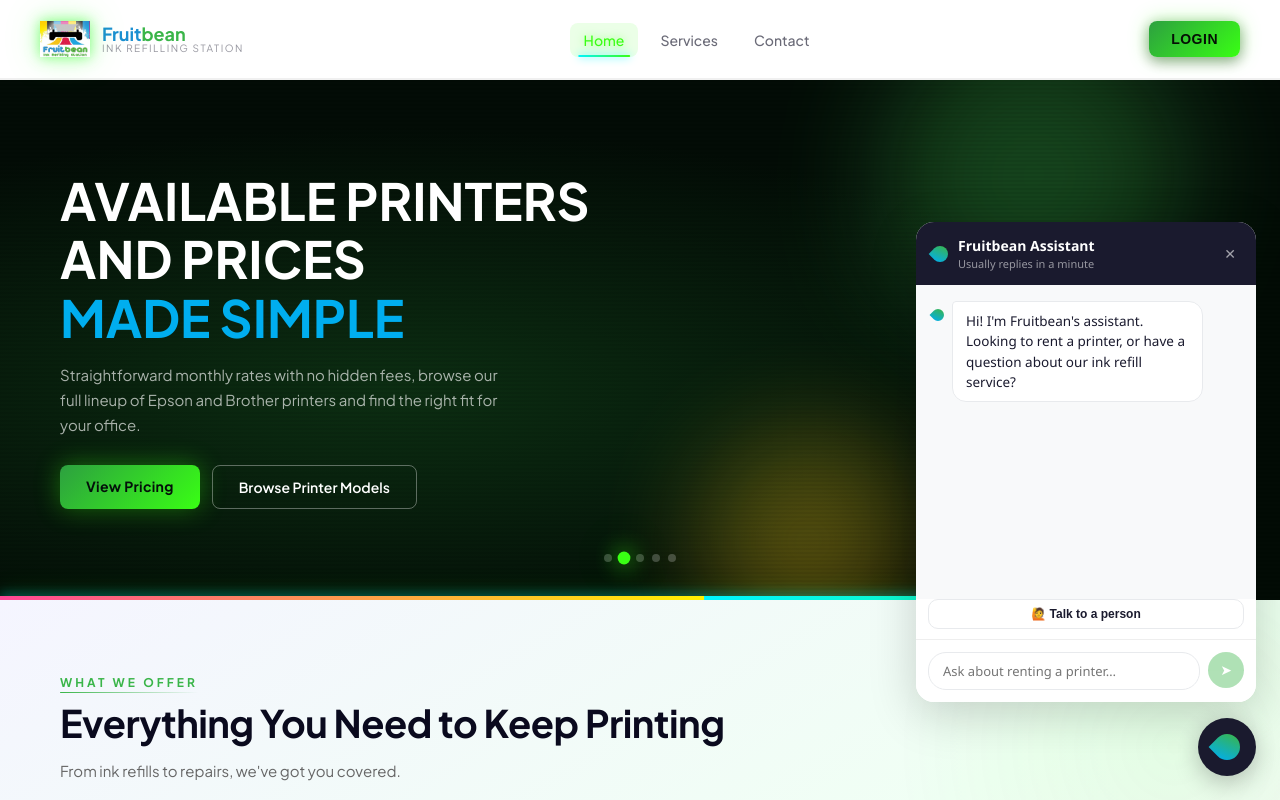
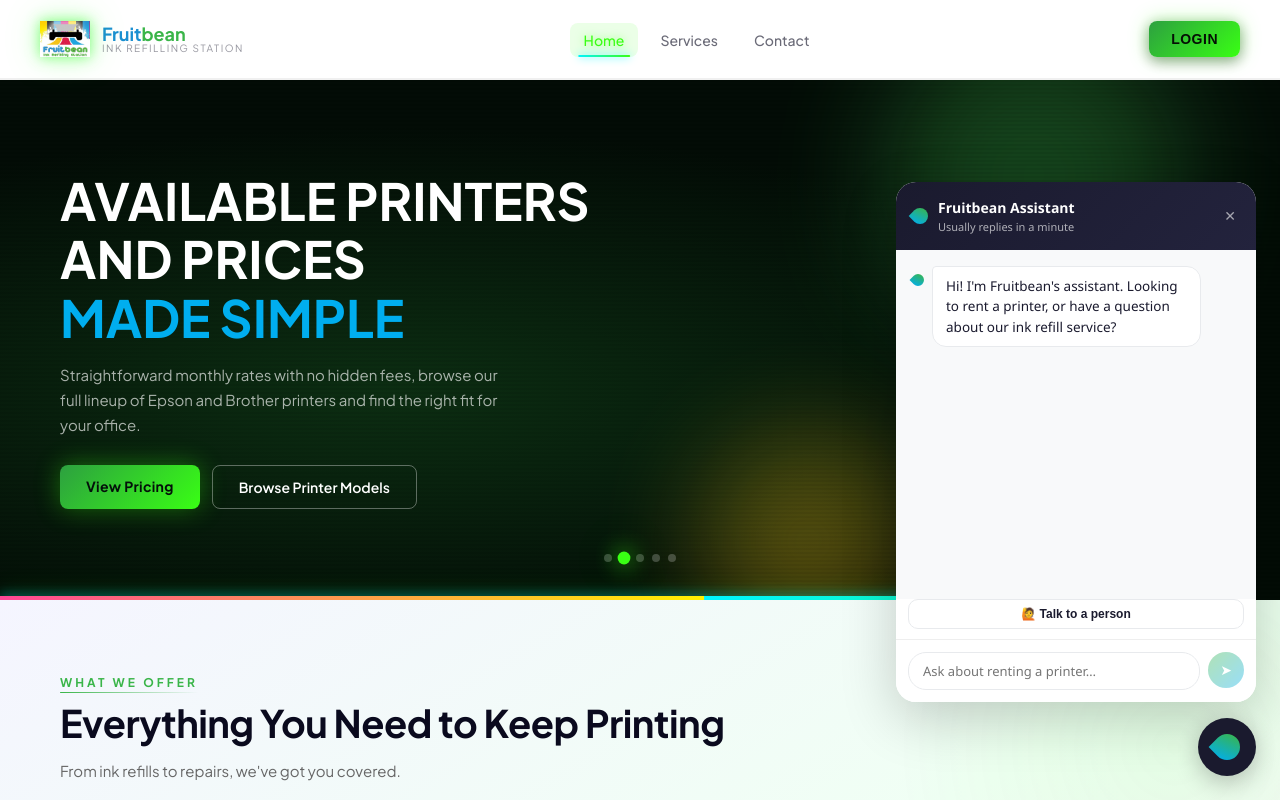
Before and after one commit to RobertAlim/fruitbeanweb, a Next.js app: page / in a window 1280 px wide. Both pictures are taken after a click on the button "Open chat". Shown: the top 800 px of the page. Built offline with nearby package versions, Linux system fonts and the light colour scheme; no server answers; the database is empty.

Commit message:
ai chat update V1.1

```diff
--- a/app/components/ChatWidget.jsx
+++ b/app/components/ChatWidget.jsx
@@ -5,6 +5,9 @@ import "./chatwidget.css";
 
 const SESSION_KEY = "fruitbean_chat_session_id";
 const POLL_MS = 4000;
+const POLL_FAILS_BEFORE_WARNING = 2;
+
+const isLiveStatus = (status) => status === "awaiting_human" || status === "human";
 
 function getOrCreateSessionId() {
 	if (typeof window === "undefined") return null;
@@ -44,6 +47,17 @@ function toDisplayMessage(m) {
 	return { role: "bot", text: m.text };
 }
 
+function getInitials(name) {
+	if (!name) return "FB";
+	return name
+		.trim()
+		.split(/\s+/)
+		.map((w) => w[0])
+		.join("")
+		.toUpperCase()
+		.slice(0, 2);
+}
+
 export default function ChatWidget() {
 	const [open, setOpen] = useState(false);
 	const [ready, setReady] = useState(false);
@@ -58,13 +72,17 @@ export default function ChatWidget() {
 	const [input, setInput] = useState("");
 	const [sending, setSending] = useState(false);
 	const [escalating, setEscalating] = useState(false);
+	const [connectionIssue, setConnectionIssue] = useState(false);
 
 	const sessionIdRef = useRef(null);
 	const lastMessageIdRef = useRef(0);
 	const pollRef = useRef(null);
+	const pollFailCountRef = useRef(0);
 
 	const scrollRef = useRef(null);
 	const textareaRef = useRef(null);
+
+	const live = isLiveStatus(status);
 
 	useEffect(() => {
 		sessionIdRef.current = getOrCreateSessionId();
@@ -131,9 +149,21 @@ export default function ChatWidget() {
 				)}&afterId=${lastMessageIdRef.current}`
 			);
 			const data = await res.json();
-			if (res.ok) applyServerState(data.conversation, data.messages);
+			if (res.ok) {
+				applyServerState(data.conversation, data.messages);
+				pollFailCountRef.current = 0;
+				setConnectionIssue(false);
+			} else {
+				throw new Error("poll failed");
+			}
 		} catch (err) {
-			// Silent — polling failures shouldn't interrupt the UI.
+			// A couple of missed polls isn't worth alarming anyone over — admin
+			// replies just arrive a little late. Only surface it if it keeps
+			// happening, so the visitor knows to refresh if needed.
+			pollFailCountRef.current += 1;
+			if (pollFailCountRef.current >= POLL_FAILS_BEFORE_WARNING) {
+				setConnectionIssue(true);
+			}
 		}
 	}, []);
 
@@ -198,6 +228,8 @@ export default function ChatWidget() {
 				setMessages((prev) => [...prev, ...newOnes.map(toDisplayMessage)]);
 				lastMessageIdRef.current = data.messages[data.messages.length - 1].message_id;
 			}
+			pollFailCountRef.current = 0;
+			setConnectionIssue(false);
 		} catch (err) {
 			setMessages((prev) => {
 				const next = waitingOnAi ? prev.slice(0, -1) : prev;
@@ -234,6 +266,23 @@ export default function ChatWidget() {
 	}
 
 	const showTalkToHuman = status === "ai";
+
+	const headerTitle = live
+		? claimedByName
+			? claimedByName
+			: "Fruitbean Live Support"
+		: "Fruitbean Assistant";
+
+	const headerSubtitle = connectionIssue
+		? "Reconnecting…"
+		: status === "human"
+		? `Chatting with ${claimedByName || "our team"}`
+		: status === "awaiting_human"
+		? "Connecting you to our team…"
+		: status === "closed"
+		? "Conversation ended"
+		: "Usually replies in a minute";
+
 	const bannerText =
 		status === "awaiting_human"
 			? "🙋 You're connected with our team — someone will reply shortly."
@@ -245,27 +294,34 @@ export default function ChatWidget() {
 		<div className="chatwidget-root">
 			{open && (
 				<div
-					className="chatwidget-panel"
+					className={`chatwidget-panel${live ? " chatwidget-panel--live" : ""}`}
 					role="dialog"
-					aria-label="Fruitbean chat assistant"
+					aria-label={live ? "Fruitbean live support" : "Fruitbean chat assistant"}
 				>
 					<div className="chatwidget-header">
 						<div className="chatwidget-header-info">
+							{live ? (
+								<span
+									className="chatwidget-liveavatar chatwidget-liveavatar--sm"
+									aria-hidden="true"
+								>
+									{claimedByName ? getInitials(claimedByName) : "🙋"}
+								</span>
+							) : (
 								<span
 									className="chatwidget-droplet chatwidget-droplet--sm"
 									aria-hidden="true"
 								></span>
+							)}
 
-							<div>
-								<div className="chatwidget-title">
-									Fruitbean Assistant
+							<div style={{ minWidth: 0 }}>
+								<div className="chatwidget-title-row">
+									<span className="chatwidget-title">{headerTitle}</span>
+									{live && <span className="chatwidget-live-chip">LIVE</span>}
 								</div>
 								<div className="chatwidget-subtitle">
-									{status === "human"
-										? `Chatting with ${claimedByName || "our team"}`
-										: status === "awaiting_human"
-										? "Connecting you to our team…"
-										: "Usually replies in a minute"}
+									{connectionIssue && <span className="chatwidget-reconnect-dot" />}
+									{headerSubtitle}
 								</div>
 							</div>
 						</div>
@@ -305,12 +361,20 @@ export default function ChatWidget() {
 									key={i}
 									className={`chatwidget-row chatwidget-row--${m.role}`}
 								>
-									{m.role === "bot" && (
+									{m.role === "bot" &&
+										(live ? (
+											<span
+												className="chatwidget-liveavatar chatwidget-liveavatar--xs"
+												aria-hidden="true"
+											>
+												{getInitials(m.from)}
+											</span>
+										) : (
 											<span
 												className="chatwidget-droplet chatwidget-droplet--xs"
 												aria-hidden="true"
 											></span>
-									)}
+										))}
 
 									<div
 										className={`chatwidget-bubble chatwidget-bubble--${m.role}`}
@@ -362,6 +426,8 @@ export default function ChatWidget() {
 							placeholder={
 								status === "closed"
 									? "This conversation has ended…"
+									: live
+									? "Message our team…"
 									: "Ask about renting a printer…"
 							}
 							aria-label="Type a message"
@@ -381,18 +447,23 @@ export default function ChatWidget() {
 			)}
 
 			<button
-				className="chatwidget-toggle"
+				className={`chatwidget-toggle${live ? " chatwidget-toggle--live" : ""}`}
 				onClick={() => setOpen((o) => !o)}
 				aria-label={open ? "Close chat" : "Open chat"}
 			>
+				{live ? (
+					<span className="chatwidget-liveavatar chatwidget-liveavatar--sm" aria-hidden="true">
+						{claimedByName ? getInitials(claimedByName) : "🙋"}
+					</span>
+				) : (
 					<span
 						className="chatwidget-droplet chatwidget-droplet--lg"
 						aria-hidden="true"
 					></span>
+				)}
 
-				{!open && (
-					<span className="chatwidget-toggle-badge">1</span>
-				)}
+				{!open && live && <span className="chatwidget-toggle-livedot" aria-hidden="true" />}
+				{!open && !live && <span className="chatwidget-toggle-badge">1</span>}
 			</button>
 		</div>
 	);
--- a/app/components/chatwidget.css
+++ b/app/components/chatwidget.css
@@ -1,9 +1,47 @@
-/* ─── Ink-drop shape (signature element) ───
-   A circle with a pinched top, built with clip-path,
-   reused at 3 sizes: toggle button, header avatar, message avatar */
+/* ════════════════════════════════════════════════════════════════════════
+   Fruitbean chat widget
+   Two visual modes, switched by adding/removing `chatwidget-panel--live`
+   on the panel root:
+     · AI mode   — navy header, green/blue droplet brand (default)
+     · Live mode — magenta "Live Support" header, once a human is
+       involved (awaiting_human / human). Same window, same saved thread,
+       different identity — so a handoff is unmistakable at a glance.
+   ════════════════════════════════════════════════════════════════════════ */
+
+.chatwidget-root {
+  position: fixed;
+  bottom: 24px;
+  right: 24px;
+  z-index: 9998;
+  font-family: 'Segoe UI', system-ui, sans-serif;
+
+  /* ── AI mode tokens (default) ── */
+  --cw-header-from: #1a1a2e;
+  --cw-header-to: #23233d;
+  --cw-accent: #3ab549;
+  --cw-accent2: #00aeef;
+  --cw-accent-soft: #eaf6ff;
+  --cw-accent-soft-text: #1a6fa8;
+  --cw-accent-soft-border: #d8ecfb;
+  --cw-label-color: #1a8fd1;
+}
+
+/* ── Live Support mode tokens ── */
+.chatwidget-panel--live {
+  --cw-header-from: #7a1f52;
+  --cw-header-to: #e0338a;
+  --cw-accent: #e0338a;
+  --cw-accent2: #ff6f91;
+  --cw-accent-soft: #fdeef6;
+  --cw-accent-soft-text: #a3195b;
+  --cw-accent-soft-border: #f7d3e6;
+  --cw-label-color: #c2255c;
+}
+
+/* ─── Ink-drop shape (signature element, AI mode) ─── */
 .chatwidget-droplet {
   display: inline-block;
-  background: linear-gradient(160deg, #3ab549 0%, #00aeef 100%);
+  background: linear-gradient(160deg, var(--cw-accent) 0%, var(--cw-accent2) 100%);
   border-radius: 50% 50% 50% 0;
   transform: rotate(45deg);
   flex-shrink: 0;
@@ -12,14 +50,20 @@
 .chatwidget-droplet--sm { width: 16px; height: 16px; }
 .chatwidget-droplet--xs { width: 12px; height: 12px; margin-top: 8px; }
 
-/* ─── Root wrapper, fixed bottom-right ─── */
-.chatwidget-root {
-  position: fixed;
-  bottom: 24px;
-  right: 24px;
-  z-index: 9998;
-  font-family: 'Segoe UI', system-ui, sans-serif;
+/* ─── Live Support avatar (replaces droplet in live mode) ─── */
+.chatwidget-liveavatar {
+  display: flex;
+  align-items: center;
+  justify-content: center;
+  border-radius: 50%;
+  background: linear-gradient(160deg, var(--cw-accent) 0%, var(--cw-accent2) 100%);
+  color: #fff;
+  font-weight: 700;
+  flex-shrink: 0;
+  letter-spacing: 0.2px;
 }
+.chatwidget-liveavatar--sm { width: 30px; height: 30px; font-size: 12px; }
+.chatwidget-liveavatar--xs { width: 22px; height: 22px; font-size: 9.5px; margin-top: 2px; }
 
 /* ─── Toggle button ─── */
 .chatwidget-toggle {
@@ -33,8 +77,11 @@
   justify-content: center;
   cursor: pointer;
   box-shadow: 0 6px 24px rgba(0,0,0,.25);
-  transition: transform .2s;
+  transition: transform .2s, background .3s;
   position: relative;
+}
+.chatwidget-toggle--live {
+  background: linear-gradient(135deg, #7a1f52 0%, #e0338a 100%);
 }
 .chatwidget-toggle:hover { transform: translateY(-2px) scale(1.04); }
 
@@ -54,19 +101,34 @@
   justify-content: center;
   border: 2px solid #fff;
 }
+.chatwidget-toggle-livedot {
+  position: absolute;
+  top: -1px;
+  right: -1px;
+  width: 15px;
+  height: 15px;
+  border-radius: 50%;
+  background: #22c55e;
+  border: 2.5px solid #fff;
+  animation: chatwidgetPulseDot 1.8s infinite;
+}
+@keyframes chatwidgetPulseDot {
+  0%, 100% { box-shadow: 0 0 0 0 rgba(34,197,94,.55); }
+  70% { box-shadow: 0 0 0 6px rgba(34,197,94,0); }
+}
 
 /* ─── Chat panel ─── */
 .chatwidget-panel {
   position: absolute;
   bottom: 74px;
   right: 0;
-  width: 340px;
+  width: 360px;
   max-width: calc(100vw - 48px);
-  height: 480px;
+  height: 520px;
   max-height: calc(100vh - 140px);
   background: #fff;
-  border-radius: 18px;
-  box-shadow: 0 12px 48px rgba(0,0,0,.18);
+  border-radius: 20px;
+  box-shadow: 0 16px 56px rgba(0,0,0,.2);
   display: flex;
   flex-direction: column;
   overflow: hidden;
@@ -79,20 +141,70 @@
 
 /* ─── Header ─── */
 .chatwidget-header {
-  background: #1a1a2e;
-  padding: 14px 16px;
+  background: linear-gradient(135deg, var(--cw-header-from) 0%, var(--cw-header-to) 100%);
+  padding: 16px 16px;
   display: flex;
   align-items: center;
   justify-content: space-between;
   flex-shrink: 0;
+  transition: background .35s ease;
 }
 .chatwidget-header-info {
   display: flex;
   align-items: center;
   gap: 10px;
+  min-width: 0;
 }
-.chatwidget-title { color: #fff; font-size: 14px; font-weight: 700; }
-.chatwidget-subtitle { color: rgba(255,255,255,.55); font-size: 11px; margin-top: 1px; }
+.chatwidget-title-row {
+  display: flex;
+  align-items: center;
+  gap: 6px;
+}
+.chatwidget-title {
+  color: #fff;
+  font-size: 14px;
+  font-weight: 700;
+  white-space: nowrap;
+  overflow: hidden;
+  text-overflow: ellipsis;
+}
+.chatwidget-live-chip {
+  flex-shrink: 0;
+  display: inline-flex;
+  align-items: center;
+  gap: 4px;
+  background: rgba(255,255,255,.2);
+  color: #fff;
+  font-size: 9.5px;
+  font-weight: 800;
+  letter-spacing: 0.4px;
+  padding: 2px 6px 2px 5px;
+  border-radius: 20px;
+}
+.chatwidget-live-chip::before {
+  content: '';
+  width: 5px;
+  height: 5px;
+  border-radius: 50%;
+  background: #22c55e;
+  animation: chatwidgetPulseDot 1.8s infinite;
+}
+.chatwidget-subtitle {
+  color: rgba(255,255,255,.65);
+  font-size: 11px;
+  margin-top: 2px;
+  display: flex;
+  align-items: center;
+  gap: 5px;
+}
+.chatwidget-reconnect-dot {
+  width: 6px;
+  height: 6px;
+  border-radius: 50%;
+  background: #ffb020;
+  flex-shrink: 0;
+  animation: chatwidgetPulseDot 1.4s infinite;
+}
 .chatwidget-close {
   background: transparent;
   border: none;
@@ -100,6 +212,7 @@
   font-size: 14px;
   cursor: pointer;
   padding: 4px;
+  flex-shrink: 0;
 }
 .chatwidget-close:hover { color: #fff; }
 
@@ -136,7 +249,7 @@
   border-top-left-radius: 4px;
 }
 .chatwidget-bubble--user {
-  background: #3ab549;
+  background: linear-gradient(135deg, var(--cw-accent) 0%, var(--cw-accent2) 100%);
   color: #fff;
   border-top-right-radius: 4px;
 }
@@ -164,7 +277,6 @@
   background: #fff;
   flex-shrink: 0;
 }
-/* In chatwidget.css, replace .chatwidget-inputbar input with: */
 .chatwidget-inputbar textarea {
   flex: 1;
   border: 1.5px solid #e8eaed;
@@ -179,33 +291,35 @@
   line-height: 1.4;
   transition: border-color .2s;
 }
-.chatwidget-inputbar textarea:focus { border-color: #3ab549; }
+.chatwidget-inputbar textarea:focus { border-color: var(--cw-accent); }
+.chatwidget-inputbar textarea:disabled { background: #fafafa; color: #aaa; }
 
 .chatwidget-inputbar button {
   width: 36px;
   height: 36px;
   border-radius: 50%;
   border: none;
-  background: #3ab549;
+  background: linear-gradient(135deg, var(--cw-accent) 0%, var(--cw-accent2) 100%);
   color: #fff;
   font-size: 14px;
   cursor: pointer;
   flex-shrink: 0;
-  transition: background .2s, opacity .2s;
+  transition: opacity .2s, transform .1s;
 }
-.chatwidget-inputbar button:hover:not(:disabled) { background: #2a8a37; }
-.chatwidget-inputbar button:disabled { opacity: .4; cursor: not-allowed; }
+.chatwidget-inputbar button:hover:not(:disabled) { transform: scale(1.05); }
+.chatwidget-inputbar button:disabled { opacity: .4; cursor: not-allowed; transform: none; }
 
 /* ─── Human handoff banner ─── */
 .chatwidget-banner {
-  background: #eaf6ff;
-  color: #1a6fa8;
+  background: var(--cw-accent-soft);
+  color: var(--cw-accent-soft-text);
   font-size: 11.5px;
   font-weight: 600;
   text-align: center;
-  padding: 7px 12px;
-  border-bottom: 1px solid #d8ecfb;
+  padding: 8px 12px;
+  border-bottom: 1px solid var(--cw-accent-soft-border);
   flex-shrink: 0;
+  transition: background .3s ease, color .3s ease;
 }
 
 /* ─── System messages (e.g. "connecting you...", "conversation closed") ─── */
@@ -221,7 +335,7 @@
 .chatwidget-bubble-from {
   font-size: 10.5px;
   font-weight: 700;
-  color: #1a8fd1;
+  color: var(--cw-label-color);
   margin-bottom: 2px;
 }
 
@@ -239,7 +353,7 @@
   cursor: pointer;
   transition: border-color .2s, background .2s;
 }
-.chatwidget-human-btn:hover:not(:disabled) { border-color: #3ab549; background: #f4fbf5; }
+.chatwidget-human-btn:hover:not(:disabled) { border-color: var(--cw-accent); background: #fdf2f8; }
 .chatwidget-human-btn:disabled { opacity: .6; cursor: not-allowed; }
 
 /* ─── Responsive ─── */
@@ -252,4 +366,7 @@
 @media (prefers-reduced-motion: reduce) {
   .chatwidget-panel { animation: none; }
   .chatwidget-typing span { animation: none; }
+  .chatwidget-toggle-livedot,
+  .chatwidget-live-chip::before,
+  .chatwidget-reconnect-dot { animation: none; }
 }
```
Also changed, not shown: app/api/chat/messages/route.js (+10 -1 lines), app/api/chat/n8n.js (+25 -5 lines), 1 other file (tests, documents, lock files or other folders). Lines whose indentation alone changed are shown as unchanged.
